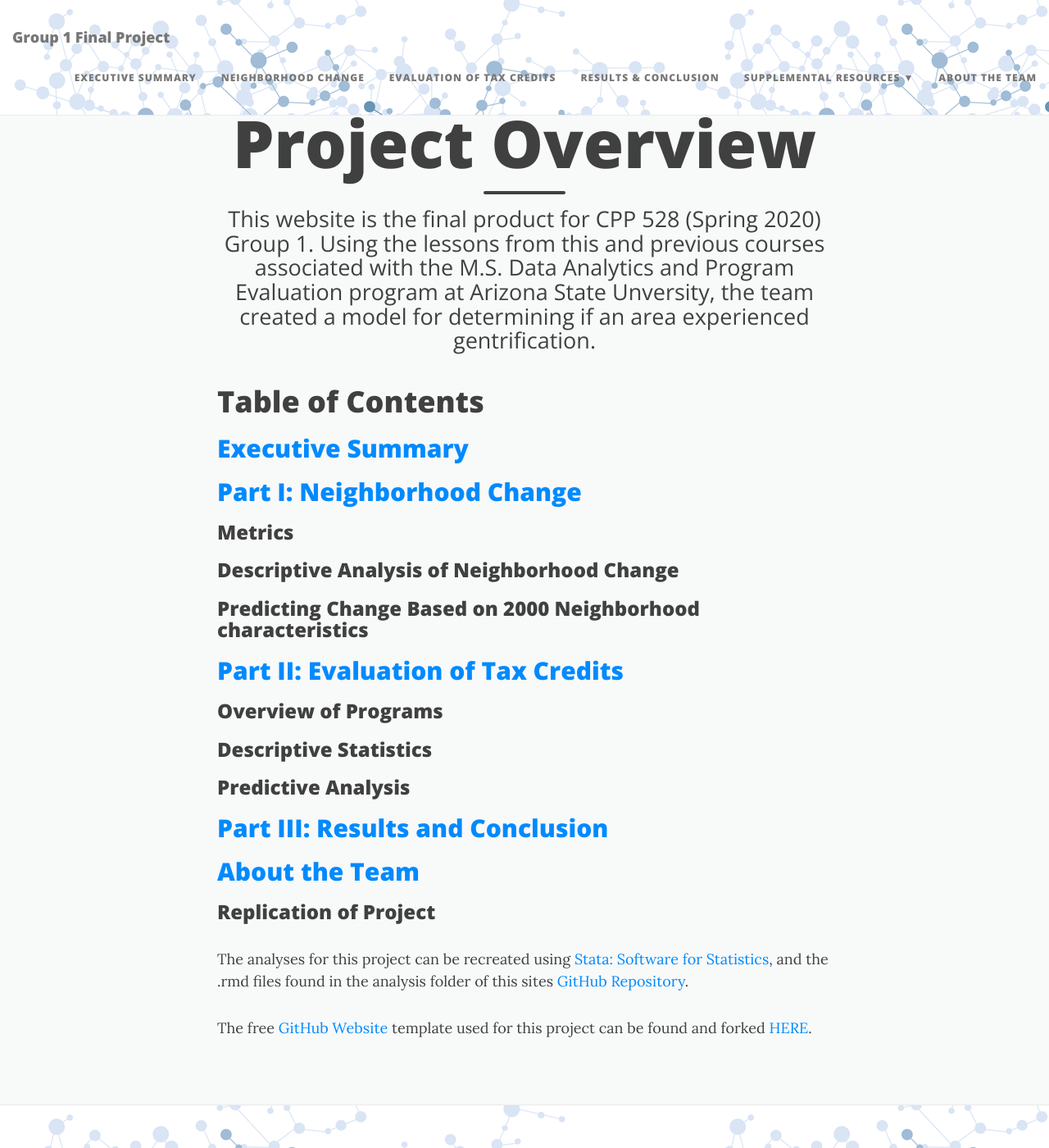
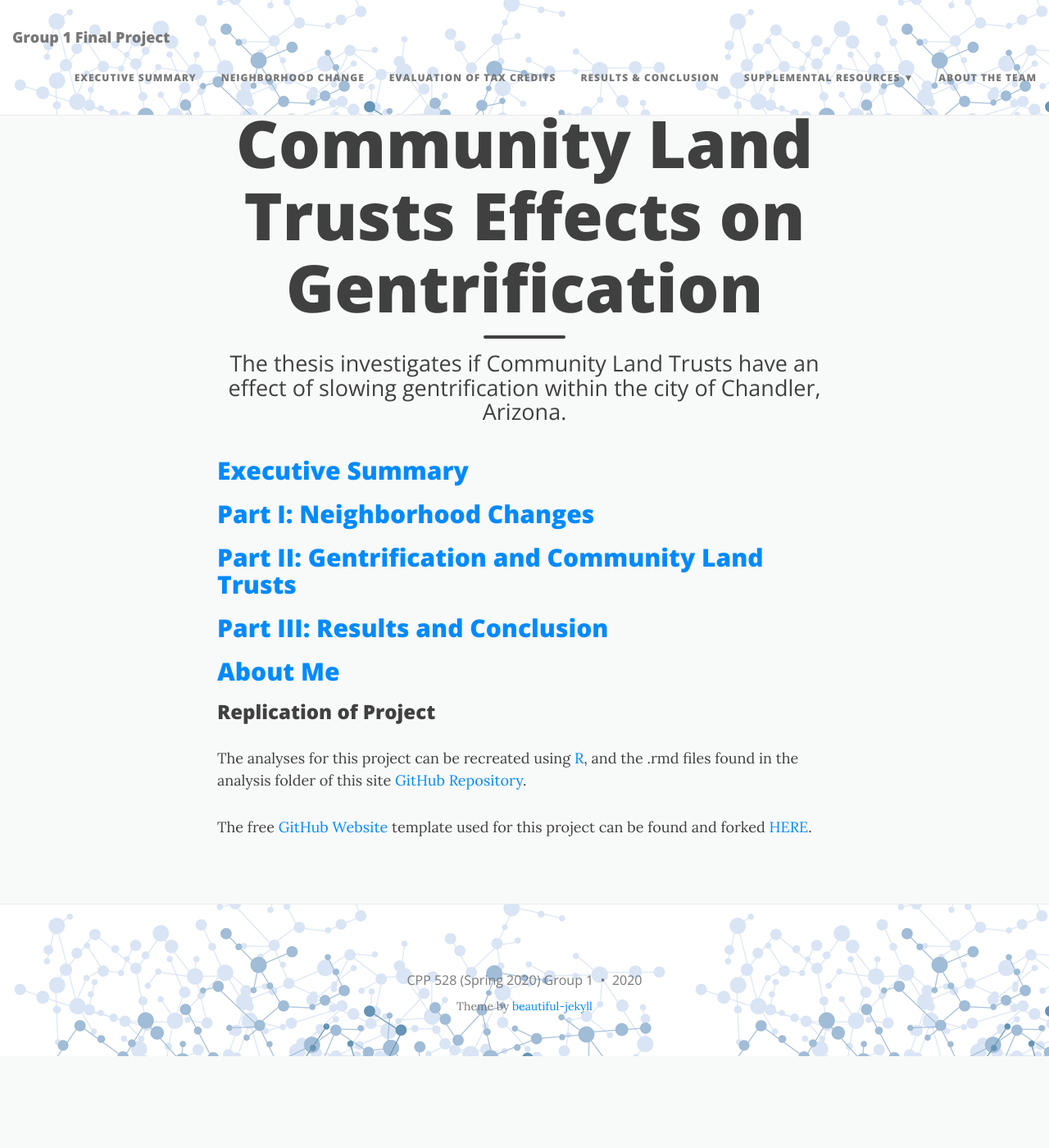
Before and after one commit to katiegentry07/thesis, a Jekyll site: the page built from index.html, in a window 1280 px wide and 1400 px high. Shown: the whole window at 82% size. Built offline with Jekyll 4.4.1, drawn with Linux system fonts in a browser that asks for light colours; nearby versions of some CDN libraries; the list of posts is cut into pages by our own code.

Commit message:
update index 6.26

```diff
--- a/index.html
+++ b/index.html
@@ -1,34 +1,24 @@
 ---
 layout: page
-title: Project Overview
-subtitle: This website is the final product for CPP 528 (Spring 2020) Group 1. Using the lessons from this and previous courses associated with the M.S. Data Analytics and Program Evaluation program at Arizona State Unversity, the team created a model for determining if an area experienced gentrification.
+title: Community Land Trusts Effects on Gentrification
+subtitle: The thesis investigates if Community Land Trusts have an effect of slowing gentrification within the city of Chandler, Arizona.
 use-site-title: true
 ---
 <html>
 
-  <header>
-    <h1>Table of Contents</h1>
-  </header>
-
 <body>
 <h2><a href="executivesummary">Executive Summary</a></h2>
 
-<h2><a href="neighborhoodchange">Part I: Neighborhood Change</a></h2>
-<h3>Metrics</h3>
-<h3>Descriptive Analysis of Neighborhood Change</h3>
-<h3>Predicting Change Based on 2000 Neighborhood characteristics</h3>
+<h2><a href="neighborhoodchange">Part I: Neighborhood Changes</a></h2>
 
-<h2><a href="evaluationoftaxcredits">Part II: Evaluation of Tax Credits</a></h2>
-<h3>Overview of Programs</h3>
-<h3>Descriptive Statistics</h3>
-<h3>Predictive Analysis</h3>
+<h2><a href="gentrificationandclt">Part II: Gentrification and Community Land Trusts</a></h2>
 
 <h2><a href="results">Part III: Results and Conclusion</a></h2>
 
-<h2><a href="aboutme">About the Team</a></h2>
+<h2><a href="aboutme">About Me</a></h2>
 
 <h3>Replication of Project</h3>
-<p>The analyses for this project can be recreated using <a href="https://www.stata.com/">Stata: Software for Statistics</a>, and the .rmd files found in the analysis folder of this sites <a href="https://github.com/R-Class/cpp-528-spr-2020-group-01">GitHub Repository</a>.
+<p>The analyses for this project can be recreated using <a href="https://www.r-project.org/">R</a>, and the .rmd files found in the analysis folder of this site <a href="https://github.com/katiegentry07/thesis/">GitHub Repository</a>.
 </p>
 
 <p>The free <a href="https://beautifuljekyll.com/">GitHub Website</a> template used for this project can be found and forked <a href="https://beautifuljekyll.com/">HERE</a>.
```
